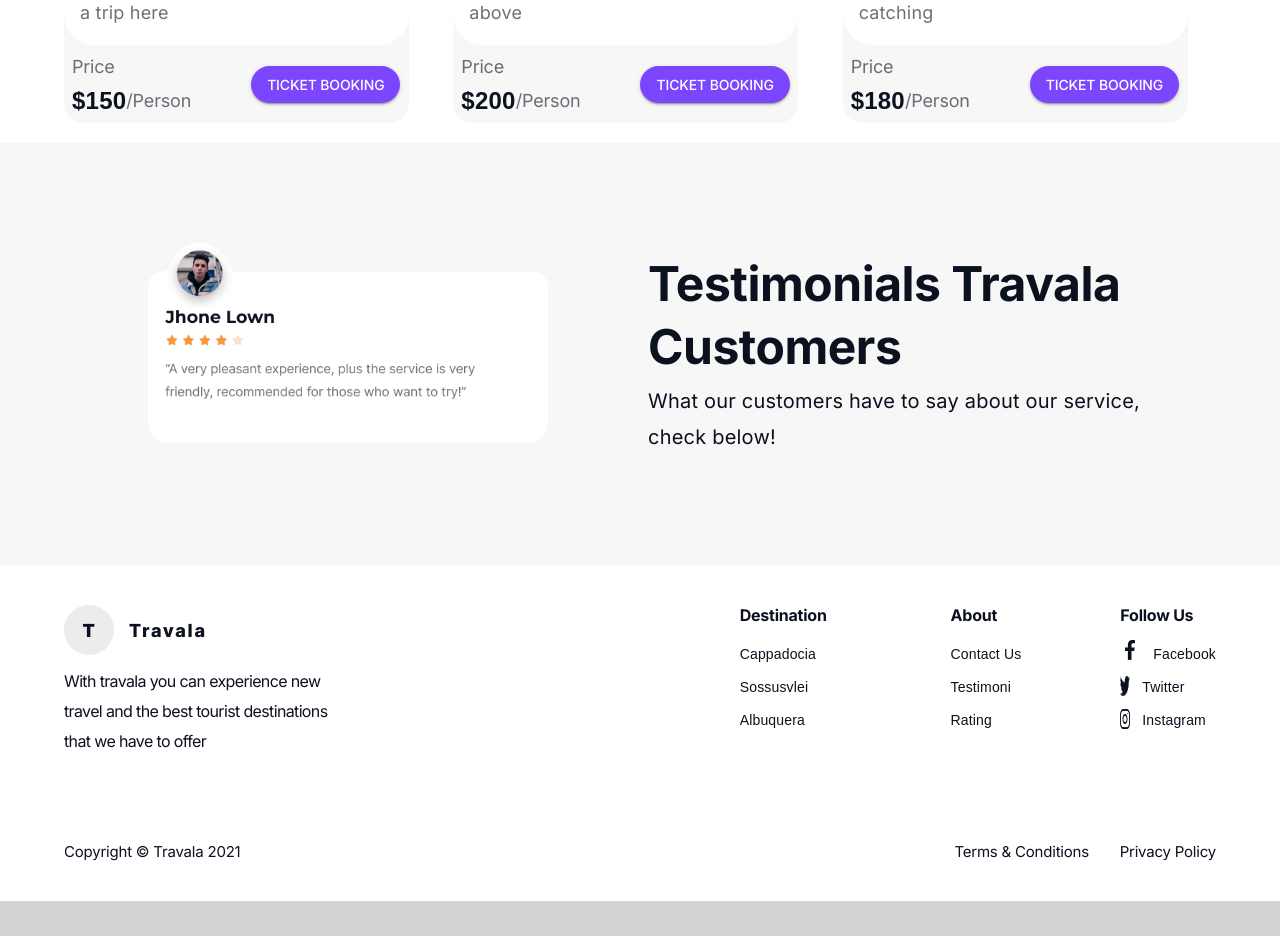
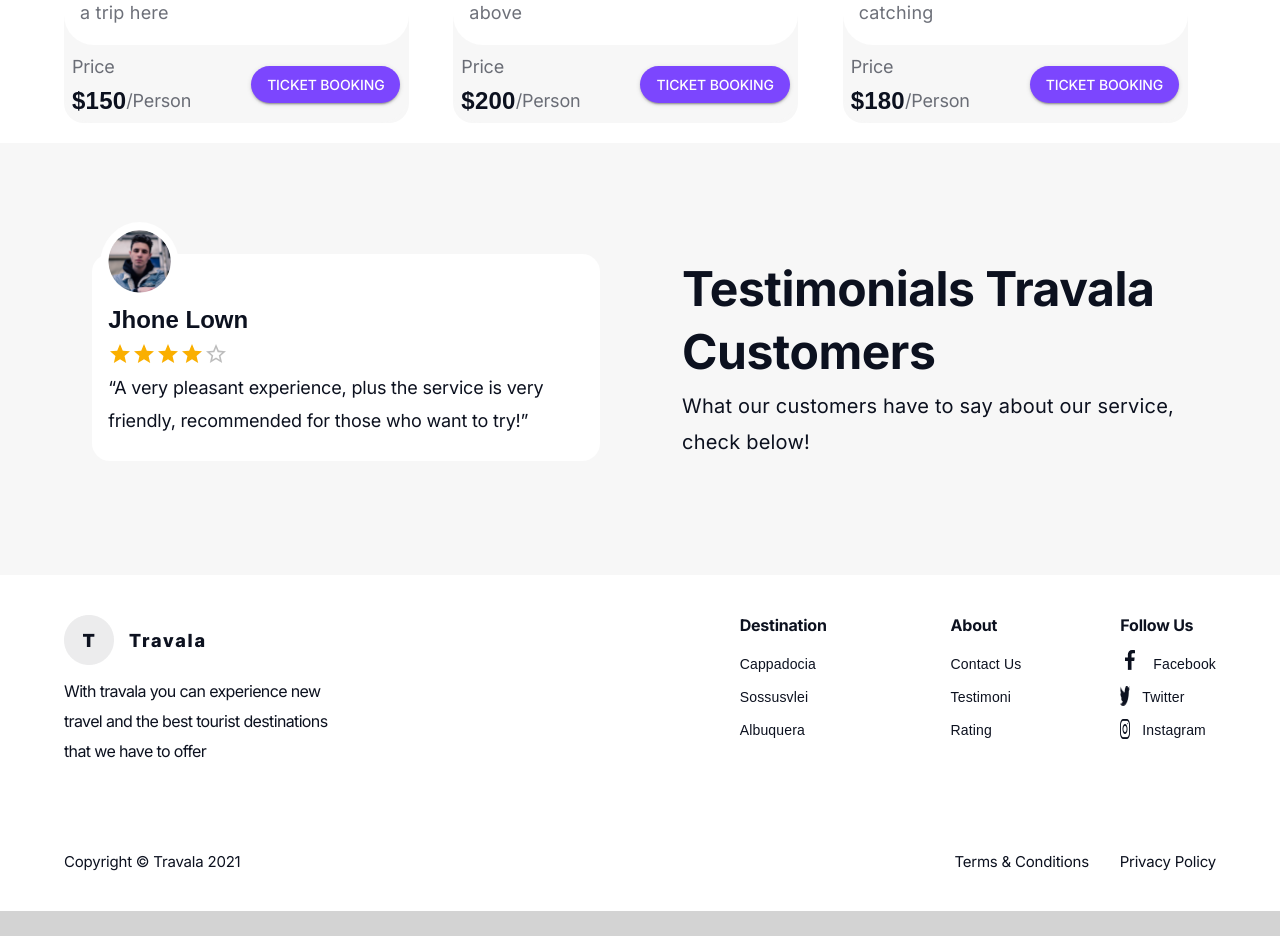
Before and after one commit to Software-Lifecycle-Consultants/slc-open-hms, a Next.js app: page / in a window 1280 px wide. Shown: the part 1960-2896 px from the top of the page. Built offline with nearby package versions, Linux system fonts and the light colour scheme.

Commit message:
Added testimonial section to the home page

```diff
--- a/components/Testimonials.js
+++ b/components/Testimonials.js
@@ -1,33 +1,95 @@
-import { Box, Grid, Typography } from '@mui/material';
-import React from 'react'
+"use client";
+import {
+  Box,
+  Card,
+  CardContent,
+  Grid,
+  Rating,
+  Typography,
+} from "@mui/material";
+import React from "react";
 import Image from "next/image";
-import review from "../public/images/Review.png";
+import profile from "../public/images/Profile.png";
 
 const Testimonials = () => {
+  const [value, setValue] = React.useState(4);
+  const userAvatarStyle = {
+    borderRadius: "50%",
+    width: "63.364px",
+    height: "63.364px",
+    objectFit: "cover",
+  };
+
+  const accountStatsStyle = {
+    // textAlign: "center",
+    marginTop: "31.682px", // Half of the userAvatar height
+    width: "90%",
+    height: "auto",
+    // background: "#e0e0e0",
+    // boxShadow: "9px 9px 10px rgba(0, 0, 0, 0.25)",
+    borderRadius: "18px",
+    paddingTop: "36px",
+    marginLeft: "5%",
+  };
+
+  const accountContainerStyle = {
+    position: "relative",
+    top: "15%",
+    // transform: "translateY(30%)",
+  };
+
+  const userAvatarContainerStyle = {
+    position: "absolute",
+    top: "-31.682px", // Half of the userAvatar height
+    left: "calc(12% - 31.682px)", // Half of the userAvatar width
+    padding: "8px",
+    borderRadius: "50%",
+    backgroundColor: "#fff",
+  };
   return (
     <>
-        <Grid container spacing={2}>
+      <Grid container spacing={3}>
         <Grid item xs={12} md={6}>
-            <Box
+          <Box style={accountContainerStyle}>
+            <Box style={userAvatarContainerStyle}>
+              <Image src={profile} alt="Avatar" style={userAvatarStyle} />
+            </Box>
+            <Card elevation={0} style={accountStatsStyle}>
+              <CardContent>
+                <Typography
+                  gutterBottom
+                  variant="h5"
                   style={{
-                position: "relative",
-                maxWidth: "400px",
-                margin: "0 auto",
+                    color: "#0C111F",
+                    fontFamily: "Montserrat, sans-serif",
+                    fontSize: "24px",
+                    lineHeight: "28px",
+                    fontStyle: "normal",
+                    fontWeight: "700",
+                    // marginTop: "10px",
                   }}
                 >
-              <Image
-                src={review}
-                alt="test"
-                width={"558px"}
-                height={"238px"}
+                  Jhone Lown
+                </Typography>
+                <Rating name="read-only" value={value} readOnly />
+                <Typography
+                  variant="body2"
                   style={{
-                  width: "100%",
-                  height: "auto",
-                  borderRadius: "20px",
-                  marginTop: "80px",
-                  //   flexShrink: 0,
+                    color: "#0C111F",
+                    fontFamily: "Inter",
+                    fontSize: "18px",
+                    lineHeight: "180%",
+                    fontStyle: "normal",
+                    fontWeight: "400",
+                    letterSpacing: "-0.18px",
+                    // marginTop: "8px",
                   }}
-              />
+                >
+                  “A very pleasant experience, plus the service is very
+                  friendly, recommended for those who want to try!”
+                </Typography>
+              </CardContent>
+            </Card>
           </Box>
         </Grid>
         <Grid item xs={12} md={6} paddingRight={{ xs: "16px", md: "32px" }}>
@@ -38,11 +100,16 @@ const Testimonials = () => {
                 color: "#0C111F",
                 fontFamily: "Inter",
                 fontSize: "48px",
+                // fontSize: { xs: "36px", md: "48px" },
                 lineHeight: "130%",
                 fontStyle: "normal",
                 letterSpacing: "-0.48px",
                 fontWeight: "700",
-                  marginTop: "90px",
+                marginTop: "95px",
+                marginLeft: "30px",
+                // marginTop: { xs: "40px", md: "90px" },
+                // marginLeft: { xs: "16px", md: "70px" },
+                // textAlign: { xs: "center", md: "left" },
               }}
             >
               Testimonials Travala Customers
@@ -57,7 +124,10 @@ const Testimonials = () => {
                 fontStyle: "normal",
                 fontWeight: "400",
                 marginTop: "5px",
-                  marginBottom: "90px",
+                marginBottom: "95px",
+                marginLeft: "30px",
+                // marginLeft: { xs: "16px", md: "70px" },
+                // textAlign: { xs: "center", md: "left" },
               }}
             >
               What our customers have to say about our service, check below!
@@ -67,6 +137,6 @@ const Testimonials = () => {
       </Grid>
     </>
   );
-}
+};
 
-export default Testimonials
+export default Testimonials;
```
Also changed, not shown: public/images/Profile.png (added), public/images/Review.png (deleted). Lines whose indentation alone changed are shown as unchanged.
